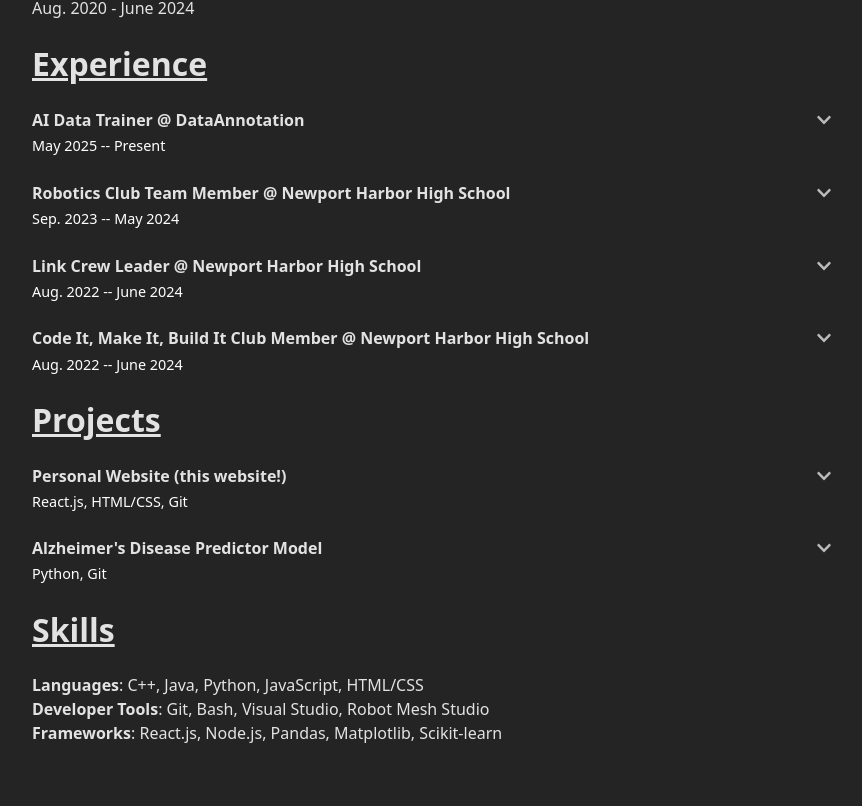
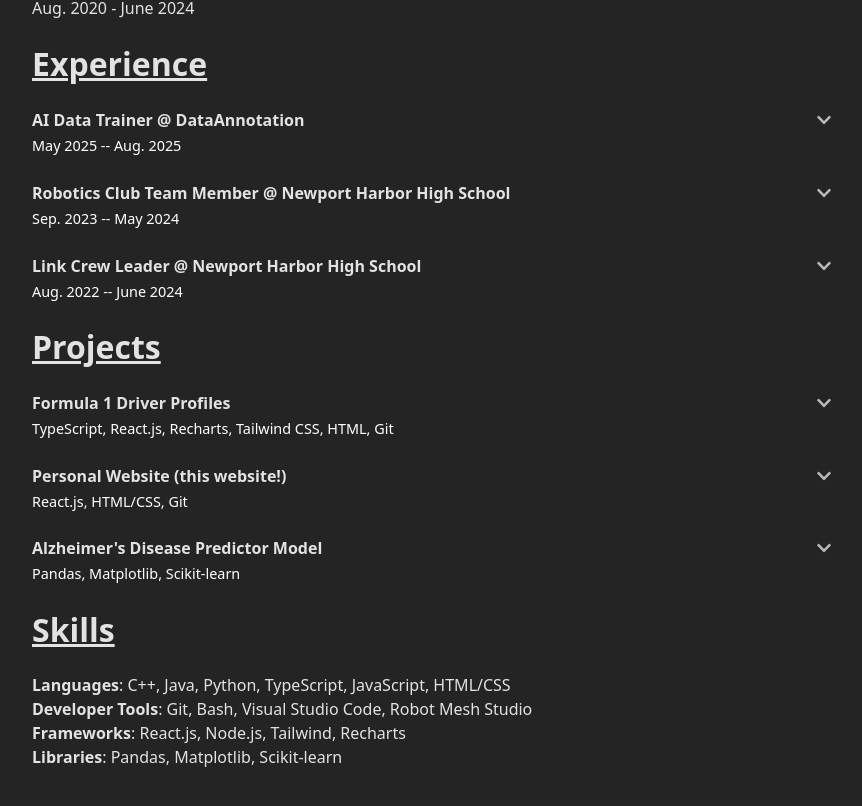
Before and after one commit to kentlim1/personal-website, a React (Vite) app: page / in a window 1280 px wide. Shown: the part 480-1286 px from the top of the page, without its empty margins (208-1070 px from the left). Built offline with nearby package versions, Linux system fonts and the light colour scheme.

Commit message:
updated resume

```diff
--- a/src/App.jsx
+++ b/src/App.jsx
@@ -52,7 +52,7 @@ function App() {
       <h2>Experience</h2>
       <Dropdown
         title="AI Data Trainer @ DataAnnotation"
-        desc="May 2025 -- Present"
+        desc="May 2025 -- Aug. 2025"
         bullets={[
           "Completed 100+ tasks related to data labeling and model evaluation to train machine learning models and natural language processing (NLP) systems.",
           "Annotated various outputs of machine learning models, ensuring that model outputs are accurate and adhere to certain criteria.",
@@ -82,30 +82,32 @@ function App() {
           "Fostered a sense of belonging in my group, creating several handwritten letters to each student every month to check in on them."
       ]}
       />
-      <br />
-      <Dropdown
-        title="Code It, Make It, Build It Club Member @ Newport Harbor High School"
-        desc="Aug. 2022 -- June 2024"
-        bullets={[
-          "Maintained the school’s culinary website with 100+ website visitors every year.",
-          "Published 2 new website pages to enhance site functionality and user experience.",
-          "Partnered with the school’s Culinary Department Chair to understand requirements and ensure delivery met expectations.",
-      ]}
-      />
 
       <h2>Projects</h2>
+      <Dropdown
+        title="Formula 1 Driver Profiles"
+        desc="TypeScript, React.js, Recharts, Tailwind CSS, HTML, Git"
+        bullets={[
+          "Created a website showcasing F1 driver profiles in order of championship standings, styled with Tailwind CSS.",
+          "Displayed driver statistics, such as finishing race positions and championship points progression, using Recharts.",
+          "Queried updated data (names, constructors, championship points, etc.) from the Jolpica F1 API",
+      ]}
+        github = "https://github.com/kentlim1/f1-driver-profiles"
+      />
+      <br />
       <Dropdown
         title="Personal Website (this website!)"
         desc="React.js, HTML/CSS, Git"
         bullets={[
           "Created a personal website displaying my information, contact, resume, and activities.",
-          "Gained experience in developing and managing a codebase, working with React.js, and deploying successful progress onto GitHub."
+          "Gained experience in developing and managing a codebase, working with React.js, and deploying successful progress onto GitHub.",
       ]}
+        github = "https://github.com/kentlim1/personal-website"
       />
       <br />
       <Dropdown
         title="Alzheimer's Disease Predictor Model"
-        desc="Python, Git"
+        desc="Pandas, Matplotlib, Scikit-learn"
         bullets={[
           "Developed a model to predict Alzheimer’s disease based on lifestyle decisions for the 2025 UCSB Datathon.",
           "Collaborated with a group to perform data cleaning, exploratory data analysis, and model training.",
@@ -115,9 +117,10 @@ function App() {
 
       <h2>Skills</h2>
       <p>
-      <strong>Languages</strong>: C++, Java, Python, JavaScript, HTML/CSS<br />
-      <strong>Developer Tools</strong>: Git, Bash, Visual Studio, Robot Mesh Studio<br />
-      <strong>Frameworks</strong>: React.js, Node.js, Pandas, Matplotlib, Scikit-learn
+      <strong>Languages</strong>: C++, Java, Python, TypeScript, JavaScript, HTML/CSS<br />
+      <strong>Developer Tools</strong>: Git, Bash, Visual Studio Code, Robot Mesh Studio<br />
+      <strong>Frameworks</strong>: React.js, Node.js, Tailwind, Recharts<br />
+      <strong>Libraries</strong>: Pandas, Matplotlib, Scikit-learn
       </p>
 
       <Analytics />
```
